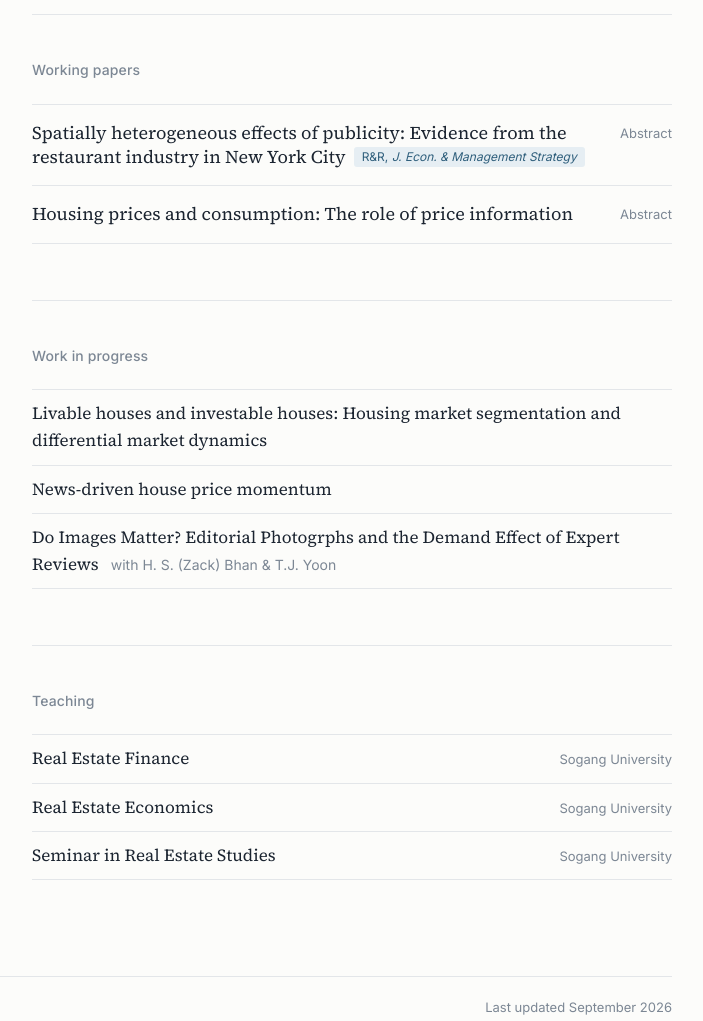
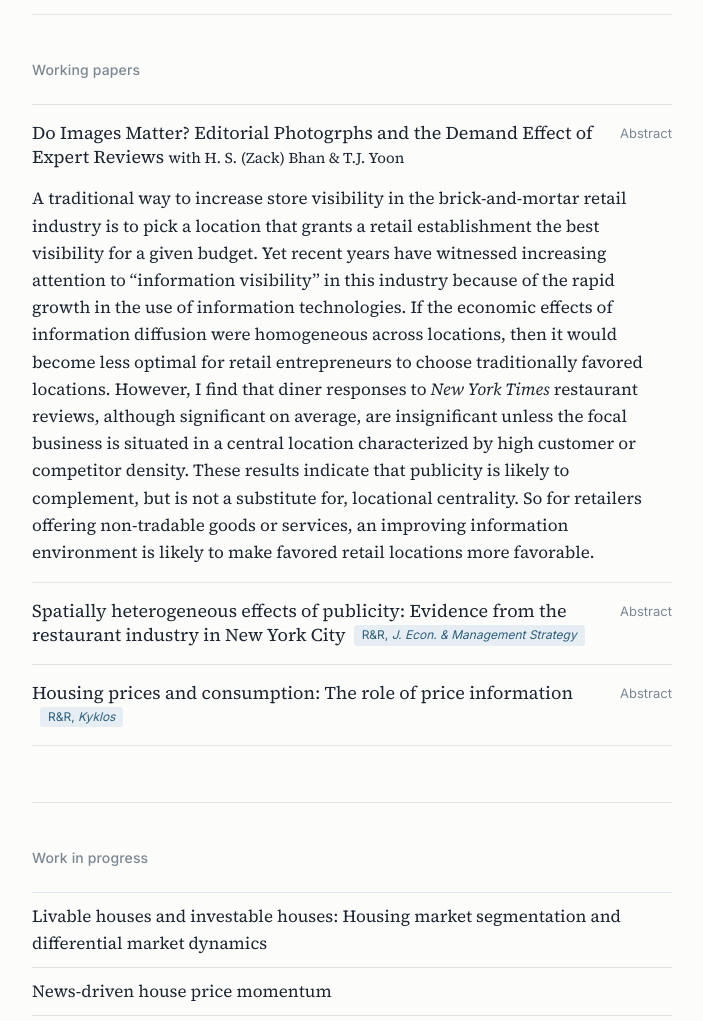
Before and after one commit to hykim-site/hykim.me, a plain HTML site: page index.html in a window 1280 px wide. Shown: the part 1140-2161 px from the top of the page, without its empty margins (468-1171 px from the left). Drawn offline with Linux system fonts and the light colour scheme.

Commit message:
Update index.html

```diff
--- a/index.html
+++ b/index.html
@@ -238,6 +238,14 @@
       <ul class="wp">
         <li>
           <details>
+            <summary><span>Do Images Matter? Editorial Photogrphs and the Demand Effect of Expert Reviews <small>with H. S. (Zack) Bhan & T.J. Yoon</small></li>
+            <div class="body">
+              <p>A traditional way to increase store visibility in the brick-and-mortar retail industry is to pick a location that grants a retail establishment the best visibility for a given budget. Yet recent years have witnessed increasing attention to “information visibility” in this industry because of the rapid growth in the use of information technologies. If the economic effects of information diffusion were homogeneous across locations, then it would become less optimal for retail entrepreneurs to choose traditionally favored locations. However, I find that diner responses to <i>New York Times</i> restaurant reviews, although significant on average, are insignificant unless the focal business is situated in a central location characterized by high customer or competitor density. These results indicate that publicity is likely to complement, but is not a substitute for, locational centrality. So for retailers offering non-tradable goods or services, an improving information environment is likely to make favored retail locations more favorable.</p>
+            </div>
+          </details>
+        </li>
+        <li>
+          <details>
             <summary><span>Spatially heterogeneous effects of publicity: Evidence from the restaurant industry in New York City<span class="status">R&amp;R, <i>J. Econ. &amp; Management Strategy</i></span></span></summary>
             <div class="body">
               <p>A traditional way to increase store visibility in the brick-and-mortar retail industry is to pick a location that grants a retail establishment the best visibility for a given budget. Yet recent years have witnessed increasing attention to “information visibility” in this industry because of the rapid growth in the use of information technologies. If the economic effects of information diffusion were homogeneous across locations, then it would become less optimal for retail entrepreneurs to choose traditionally favored locations. However, I find that diner responses to <i>New York Times</i> restaurant reviews, although significant on average, are insignificant unless the focal business is situated in a central location characterized by high customer or competitor density. These results indicate that publicity is likely to complement, but is not a substitute for, locational centrality. So for retailers offering non-tradable goods or services, an improving information environment is likely to make favored retail locations more favorable.</p>
@@ -246,7 +254,7 @@
         </li>
         <li>
           <details>
-            <summary><span>Housing prices and consumption: The role of price information</span></summary>
+            <summary><span>Housing prices and consumption: The role of price information<span class="status">R&amp;R, <i>Kyklos</i></span></span></summary>
             <div class="body">
               <p>The observed relationships between housing prices and consumption are highly inconsistent over time. By exploiting local newspaper contents in the U.S., I find that a greater number of newspaper articles conveying information on house prices is associated with more elastic household consumption with respect to regional housing prices. The regression results are statistically significant only for homeowners and only when a housing news article includes real estate terms in its headline. The findings suggest that the provision of house price information is a main source of observed housing wealth effects, highlighting the importance of information agents and information interventions in shaping household behaviors and economic decisions.</p>
             </div>
@@ -260,7 +268,6 @@
       <ul class="wip">
         <li>Livable houses and investable houses: Housing market segmentation and differential market dynamics</li>
         <li>News-driven house price momentum</li>
-        <li>Do Images Matter? Editorial Photogrphs and the Demand Effect of Expert Reviews <small>with H. S. (Zack) Bhan & T.J. Yoon</small></li>
       </ul>
     </section>
 
```
